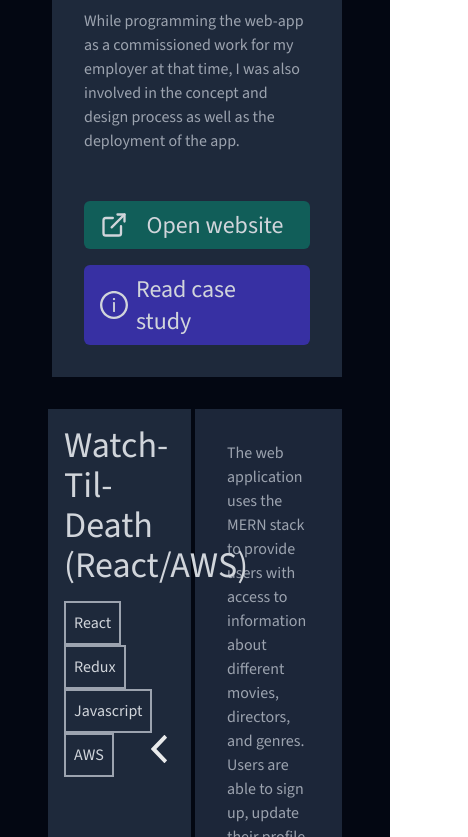
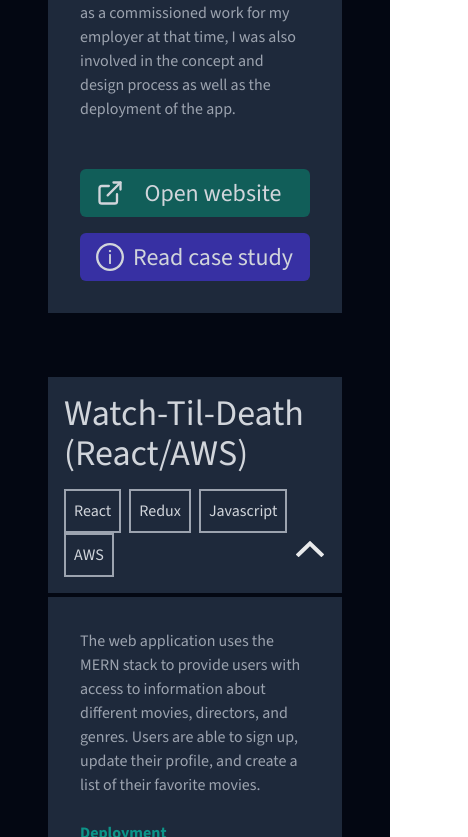
Before and after one commit to lxnhard/lxnhard, a React (Vite) app: page / in a window 390 px wide. Shown: the part 3769-4606 px from the top of the page, 468 px wide, since content can reach past the window. Built offline with nearby package versions, Linux system fonts and the light colour scheme.

Commit message:
add responsive layout modifications

```diff
--- a/src/components/Projects.jsx
+++ b/src/components/Projects.jsx
@@ -1,4 +1,4 @@
-import { useState, useRef, useEffect } from "react";
+import { useState } from "react";
 import { Link } from 'react-router-dom';
 
 export const Projects = () => {
@@ -12,47 +12,56 @@
   return (
     <>
 
-      <div className="grid grid-cols-12 mb-8 bg-slate-800">
+      <div className="grid grid-cols-12 mb-16 bg-slate-800">
 
-        <div className="col-start-1 col-end-13 xl:col-end-9 h-full relative">
+        <div className="col-start-1 col-end-13 xl:col-end-9 xl:row-start-1 xl:row-end-2">
 
 
-          <div className="relative h-full w-full">
+          <div className="relative w-full">
             <div>
               {/* <a href="https://johannesstift-diakonie.de/" title="Johannesstift Diakonie" target="_blank" rel="noreferrer"><img src="img/johannesstift_diakonie-gb22.png" alt="" /></a> */}
               <Link to="/geschaeftsbericht_jsd" title="Case study: Geschäftsbericht 2022 | Johannesstift Diakonie"><img src="img/johannesstift_diakonie-gb22.png" alt="Geschäftsbericht Johannesstift Diakonie 2022" /></Link>
             </div>
+          </div>
+        </div>
 
+        <div className="col-start-1 col-end-13 row-start-2 lg:col-end-8 xl:col-end-9 h-full relative">
           <div className="p-8 pt-4 w-full">
-              <p className="text-lg dark:text-teal-600">Johannesstift Diakonie</p>
-              <h2 className="text-headline text-4xl mb-4 dark:text-gray-300">Geschäftsbericht 2022</h2>
+            <p className="text-lg text-teal-600">Johannesstift Diakonie</p>
+            <h2 className="text-headline text-4xl mb-4 text-gray-300">Geschäftsbericht 2022</h2>
             <div className="mt-auto mb-0">
               {["React", "Javascript", "Bootstrap", "SCSS", "lottie-web"].map(tech => {
                 return (
-                    <span className="inline-block text-md dark:text-gray-300 border-2 border-gray-400 p-2 mr-2 mt-2" key={tech}>{tech}</span>
+                  <span className="inline-block text-md text-gray-300 border-2 border-gray-400 p-2 mr-2 mt-2" key={tech}>{tech}</span>
                 )
               })}
             </div>
           </div>
 
         </div>
-        </div>
 
-        <div className="col-start-1 xl:col-start-9 col-end-13 bg-slate-800 border-l-4 border-gray-950 ">
-          <div className="p-8 h-full flex flex-col justify-between">
+        <div className="col-start-1 xl:col-start-9 col-end-13 xl:row-start-1 bg-slate-800 xl:border-l-4 dark:border-gray-950 pt-0 pb-0 lg:pb-8 p-8 xl:pb-0 xl:pt-8">
+          <div className="flex flex-col justify-between">
 
             <div>
-              <p className="mb-4 dark:text-gray-400">
+              <p className="mb-4 text-gray-400">
                 Annual report landingpage for <a href="https://johannesstift-diakonie.de/" title="Johannesstift Diakonie" target="_blank" rel="noreferrer" className="text-purple-700 hover:underline visited:text-indigo-500">Johannesstift Diakonie</a>. A Single Page Application written with React, utilizing various animations, complex transitions and self-hosted videos.</p>
-              <p className="mb-4 dark:text-gray-400">The website is showcasing the company’s activities throughout the year to shareholders, business partners and other interested people.</p>
-              <h3 className="font-bold py-2 dark:text-teal-600">
+              <p className="mb-4 text-gray-400">The website is showcasing the company’s activities throughout the year to shareholders, business partners and other interested people.</p>
+              <h3 className="font-bold py-2 text-teal-600">
                 My role</h3>
-              <p className="mb-4 dark:text-gray-400">
+              <p className="mb-4 text-gray-400">
                 While programming the web-app as a commissioned work for my employer at that time, I was also involved in the concept and design process as well as the deployment of the app.
               </p>
             </div>
 
-            <div className="mt-8 flex flex-col">
+
+          </div>
+        </div>
+
+
+        <div className="col-start-1 lg:col-start-8 lg:row-start-2 xl:col-start-9 col-end-13 bg-slate-800 xl:border-l-4 dark:border-gray-950 p-8">
+
+          <div className="flex flex-col justify-end h-full">
 
             <a href="https://gb22.johannesstift-diakonie.de/" className="w-full" rel="noreferrer" target="_blank" title="Open website">
               <div className="inline-block flex flex-row items-center justify-between py-2 px-4 mb-4 rounded-md bg-teal-800 hover:bg-opacity-80">
@@ -74,8 +83,6 @@
             </Link>
 
           </div>
-
-          </div>
         </div>
       </div >
 
@@ -85,43 +92,43 @@
 
       <div className="grid grid-cols-12">
 
-        <div className={`col-start-1 col-end-7 h-full relative z-10 border-b-4 border-r-4 border-gray-950 cursor-pointer delay-300
+        <div className={`col-start-1 col-end-13 lg:col-end-7 h-full relative z-10 border-b-4 lg:border-r-4 dark:border-gray-950 cursor-pointer delay-300
         ${isExpanded[1] === 0 ? "bg-slate-800" : "bg-slate-900 hover:bg-slate-800"}`}
           onClick={() => toggleExpand(0)}>
 
 
           <div className={`p-4 w-full z-20 ${isExpanded[1] === 0 ? "opacity-100" : "opacity-75"}`}>
-            {/* <p className="text-lg dark:text-teal-600">Johannesstift Diakonie</p> */}
-            <h2 className="text-headline text-4xl mb-4 dark:text-gray-300">Watch-Til-Death (React/AWS)</h2>
+            {/* <p className="text-lg text-teal-600">Johannesstift Diakonie</p> */}
+            <h2 className="text-headline text-4xl mb-4 text-gray-300">Watch-Til-Death (React/AWS)</h2>
             <div className="mt-auto mb-0">
               {["React", "Redux", "Javascript", "AWS"].map(tech => {
                 return (
-                  <span className="inline-block text-md dark:text-gray-300 border-2 border-gray-400 p-2 mr-2" key={tech}>{tech}</span>
+                  <span className="inline-block text-md text-gray-300 border-2 border-gray-400 p-2 mr-2" key={tech}>{tech}</span>
                 )
               })}
-              <img src={isExpanded[1] === 0 ? "img/icon_left.svg" : "img/icon_right.svg"} className="h-8 float-right opacity-90" alt="Icon: Expand" />
+              <img src={"img/icon_left.svg"} className={`h-8 float-right opacity-90 transition-transform duration-300 rotate-90 lg:rotate-0 ${isExpanded[1] === 0 ? "" : "-scale-x-100"} `} alt="Icon: Expand" />
             </div>
           </div>
         </div>
 
-        <div className={`col-start-1 col-end-7 h-full relative z-10 border-b-4 border-r-4 border-gray-950 cursor-pointer
+        <div className={`col-start-1 col-end-13 lg:col-end-7 h-full relative z-10 border-b-4 lg:border-r-4 dark:border-gray-950 cursor-pointer
         ${isExpanded[1] === 1 ? "bg-slate-800" : "bg-slate-900 hover:bg-slate-800"}`}
           onClick={() => toggleExpand(1)}>
 
           <div className={`p-4 w-full z-20 ${isExpanded[1] === 1 ? "opacity-100" : "opacity-75"}`}>
 
             <div>
-              <h2 className="text-headline text-4xl mb-4 dark:text-gray-300">Watch-Til-Death API</h2>
+              <h2 className="text-headline text-4xl mb-4 text-gray-300">Watch-Til-Death API</h2>
 
 
               <div className="mt-auto mb-0">
                 {
                   ["NodeJS", "Express", "MongoDB", "AWS"].map(tech => {
                     return (
-                      <span className="inline-block text-md dark:text-gray-300 border-2 border-gray-400 p-2 mr-2" key={tech}>{tech}</span>
+                      <span className="inline-block text-md text-gray-300 border-2 border-gray-400 p-2 mr-2" key={tech}>{tech}</span>
                     )
                   })}
-                <img src={isExpanded[1] === 1 ? "img/icon_left.svg" : "img/icon_right.svg"} className="h-8 float-right opacity-90" alt="Icon: Expand" />
+                <img src={"img/icon_left.svg"} className={`h-8 float-right opacity-90 transition-transform duration-300 rotate-90 lg:rotate-0 ${isExpanded[1] === 1 ? "" : "-scale-x-100"} `} alt="Icon: Expand" />
               </div>
 
 
@@ -130,23 +137,23 @@
           </div>
         </div>
 
-        <div className={`col-start-1 col-end-7 h-full relative z-10 border-r-4 border-gray-950 cursor-pointer
+        <div className={`col-start-1 col-end-13 lg:col-end-7 h-full relative z-10 lg:border-r-4 border-b-4 lg:border-b-0 dark:border-gray-950 cursor-pointer
         ${isExpanded[1] === 2 ? "bg-slate-800" : "bg-slate-900 hover:bg-slate-800"}`}
           onClick={() => toggleExpand(2)}>
 
           <div className={`p-4 w-full z-20 ${isExpanded[1] === 2 ? "opacity-100" : "opacity-75"}`}>
 
             <div>
-              <h2 className="text-headline text-4xl mb-4 dark:text-gray-300">Watch-Til-Death (Angular)</h2>
+              <h2 className="text-headline text-4xl mb-4 text-gray-300">Watch-Til-Death (Angular)</h2>
 
 
               <div className="mt-auto mb-0">
                 {["Angular", "Angular Mateiral", "Javascript"].map(tech => {
                   return (
-                    <span className="inline-block text-md dark:text-gray-300 border-2 border-gray-400 p-2 mr-2" key={tech}>{tech}</span>
+                    <span className="inline-block text-md text-gray-300 border-2 border-gray-400 p-2 mr-2" key={tech}>{tech}</span>
                   )
                 })}
-                <img src={isExpanded[1] === 2 ? "img/icon_left.svg" : "img/icon_right.svg"} className="h-8 float-right opacity-90" alt="Icon: Expand" />
+                <img src={"img/icon_left.svg"} className={`h-8 float-right opacity-90 transition-transform duration-300 rotate-90 lg:rotate-0 ${isExpanded[1] === 2 ? "" : "-scale-x-100"} `} alt="Icon: Expand" />
               </div>
 
             </div>
@@ -155,8 +162,9 @@
         </div>
 
 
-        <div className={`col-start-7 col-end-13 row-start-1 row-end-4 h-full bg-slate-800/95 origin-top-left p-8 pb-4
-                ${isExpanded[1] !== 0 ? "-translate-x-full" : null}
+        <div className={`col-start-1 lg:col-start-7 col-end-13 row-start-2 lg:row-start-1 lg:row-end-4 h-full
+        bg-slate-800 border-b-4 lg:border-b-0 dark:border-gray-950  p-8 lg:pb-4
+                ${isExpanded[1] !== 0 ? "lg:-translate-x-full invisible lg:visible hidden lg:block" : null}
                 ${isExpanded[0] !== false && isExpanded[1] === 0 ? "delay-150" : null}
                 transition-translate duration-150 ease-in-out
                 `}>
@@ -165,12 +173,12 @@
 
           <div className="flex flex-col justify-between h-full">
             <div>
-              <p className="mb-4 dark:text-gray-400">
+              <p className="mb-4 text-gray-400">
                 The web application uses the MERN stack to provide users with access to
                 information about different movies, directors, and genres. Users are able to sign up, update their profile, and
                 create a list of their favorite movies.</p>
-              <h3 className="font-bold py-2 dark:text-teal-600">Deployment</h3>
-              <p className="mb-4 dark:text-gray-400">
+              <h3 className="font-bold py-2 text-teal-600">Deployment</h3>
+              <p className="mb-4 text-gray-400">
                 Deployed with Amazon Web Services using a custom VPC, redundant EC2 instances in different
                 availability zones, S3 buckets for client side and file storage, and Lambda for serverless
                 functions.
@@ -178,10 +186,10 @@
 
             </div>
 
-            <div className="mt-8 flex">
+            <div className="mt-8 flex flex-wrap gap-4">
 
               <a href="https://github.com/lxnhard/movie_app-client" rel="noreferrer" target="_blank" title="View code on GitHub">
-                <div className="inline-block py-2 px-8 mr-4 rounded-md bg-teal-800 hover:bg-opacity-80">
+                <div className="inline-block py-2 px-8 rounded-md bg-teal-800 hover:bg-opacity-80">
                   <img src="img/github_icon.svg" className="mr-2 h-5 inline-block" alt="Icon: Github Link" />
                   <span className=" text-gray-300 mx-auto">
                     View Code on Github
@@ -203,30 +211,30 @@
         </div>
 
 
-        <div className={`col-start-7 col-end-13 row-start-1 row-end-4 h-full bg-slate-800/95 origin-center-left p-8 pb-4
-                ${isExpanded[1] !== 1 ? "-translate-x-full" : null}
+        <div className={`col-start-1 lg:col-start-7 col-end-13 row-start-3 lg:row-start-1 lg:row-end-4 h-full bg-slate-800 p-8 lg:pb-4
+                ${isExpanded[1] !== 1 ? "lg:-translate-x-full invisible lg:visible hidden lg:block" : null}
                 ${isExpanded[0] !== false && isExpanded[1] === 1 ? "delay-150" : null}
                 transition-translate duration-150 ease-in-out
                 `}>
 
           <div className="flex flex-col justify-between h-full">
             <div>
-              <p className="mb-4 dark:text-gray-400">
+              <p className="mb-4 text-gray-400">
                 REST API for the web application Watch-Til-Death with different endpoints for movie and user data.
                 Built with NodeJS, Express, MongoDB and Mongoose. Implements JWT token-based user authentication.</p>
 
-              <h3 className="font-bold py-2 dark:text-teal-600">Deployment</h3>
-              <p className="mb-4 dark:text-gray-400">
+              <h3 className="font-bold py-2 text-teal-600">Deployment</h3>
+              <p className="mb-4 text-gray-400">
                 Deployed with Amazon Web Services. Three EC2 instances in an Auto Scaling group behind an Application
                 Load Balancer and a separate database instance guarantee redundancy and scalability.
               </p>
 
             </div>
 
-            <div className="mt-8 flex">
+            <div className="mt-8 flex flex-wrap gap-4">
 
               <a href="https://github.com/lxnhard/movie_api" rel="noreferrer" target="_blank" title="View code on GitHub">
-                <div className="inline-block py-2 px-8 mr-4 rounded-md bg-teal-800 hover:bg-opacity-80">
+                <div className="inline-block py-2 px-8 rounded-md bg-teal-800 hover:bg-opacity-80">
                   <img src="img/github_icon.svg" className="mr-2 h-5 inline-block" alt="Icon: Github Link" />
                   <span className=" text-gray-300 mx-auto">
                     View Code on Github
@@ -249,19 +257,20 @@
         </div>
 
 
-        <div className={`col-start-7 col-end-13 row-start-1 row-end-4 h-full bg-slate-800/95 origin-center-left p-8 pb-4
-                ${isExpanded[1] !== 2 ? "-translate-x-full" : null}
+        <div className={`col-start-1 lg:col-start-7 col-end-13 row-start-4 lg:row-start-1 lg:row-end-4 h-full bg-slate-800  p-8 lg:pb-4
+        dark:border-gray-950
+                ${isExpanded[1] !== 2 ? "lg:-translate-x-full invisible lg:visible hidden lg:block" : null}
                 ${isExpanded[0] !== false && isExpanded[1] === 2 ? "delay-150" : null}
                 transition-translate duration-150 ease-in-out
                 `}>
 
           <div className="flex flex-col justify-between h-full">
             <div>
-              <p className="mb-4 dark:text-gray-400">
+              <p className="mb-4 text-gray-400">
                 Client-side for a single page web application providing authenticated users
                 with information about different movies, built with Angular.</p>
-              <h3 className="font-bold py-2 dark:text-teal-600">Deployment</h3>
-              <p className="mb-4 dark:text-gray-400">
+              <h3 className="font-bold py-2 text-teal-600">Deployment</h3>
+              <p className="mb-4 text-gray-400">
                 The web application uses the MEAN stack to provide users with access to
                 information about different movies, directors, and genres. Users are able to sign up, update their profile, and
                 create a list of their favorite movies.
@@ -269,10 +278,10 @@
 
             </div>
 
-            <div className="mt-8 flex">
+            <div className="mt-8 flex flex-wrap gap-4">
 
               <a href="https://github.com/lxnhard/movie_app-angular-client" rel="noreferrer" target="_blank" title="View code on GitHub">
-                <div className="inline-block py-2 px-8 mr-4 rounded-md bg-teal-800 hover:bg-opacity-80">
+                <div className="inline-block py-2 px-8 rounded-md bg-teal-800 hover:bg-opacity-80">
                   <img src="img/github_icon.svg" className="mr-2 h-5 inline-block" alt="Icon: Github Link" />
                   <span className=" text-gray-300 mx-auto">
                     View Code on Github
```
Lines whose indentation alone changed are shown as unchanged.
